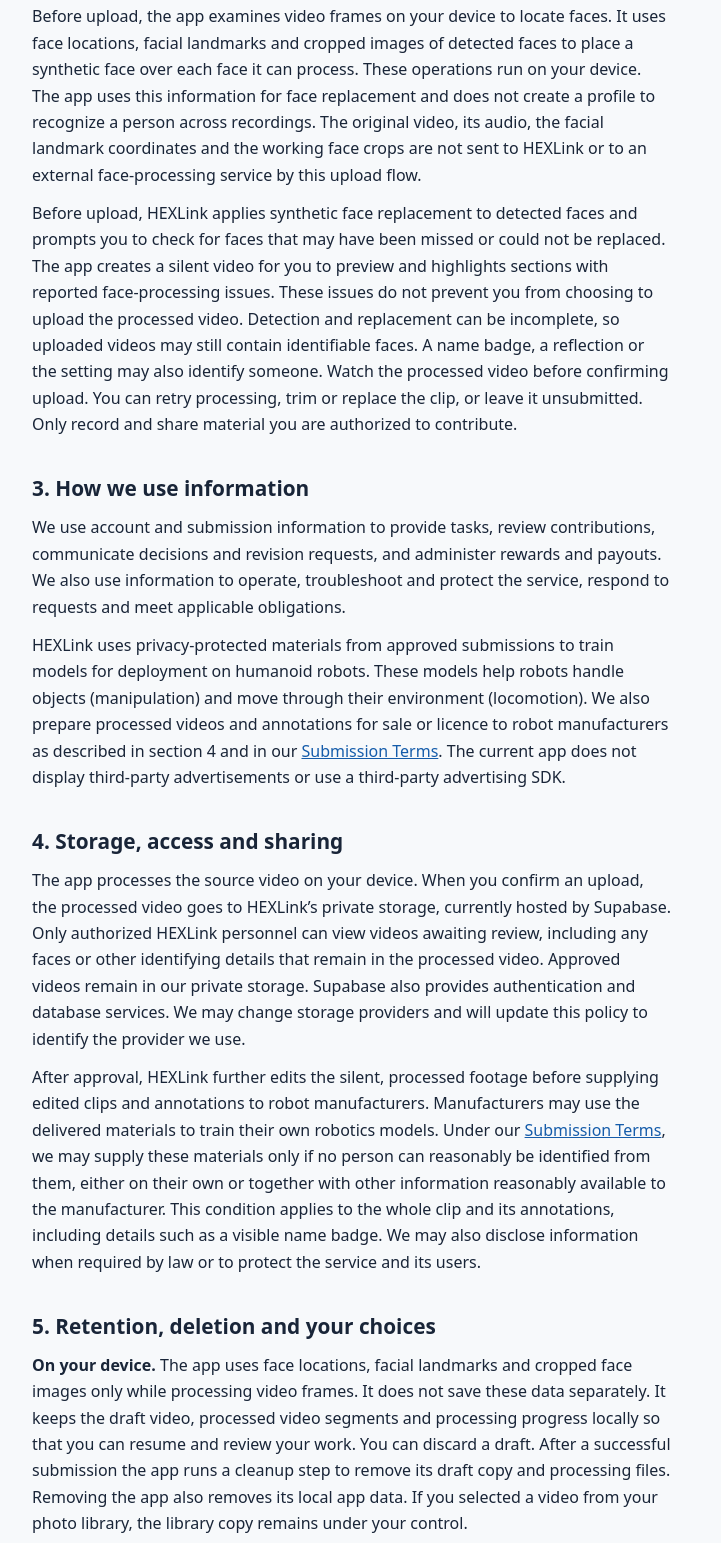
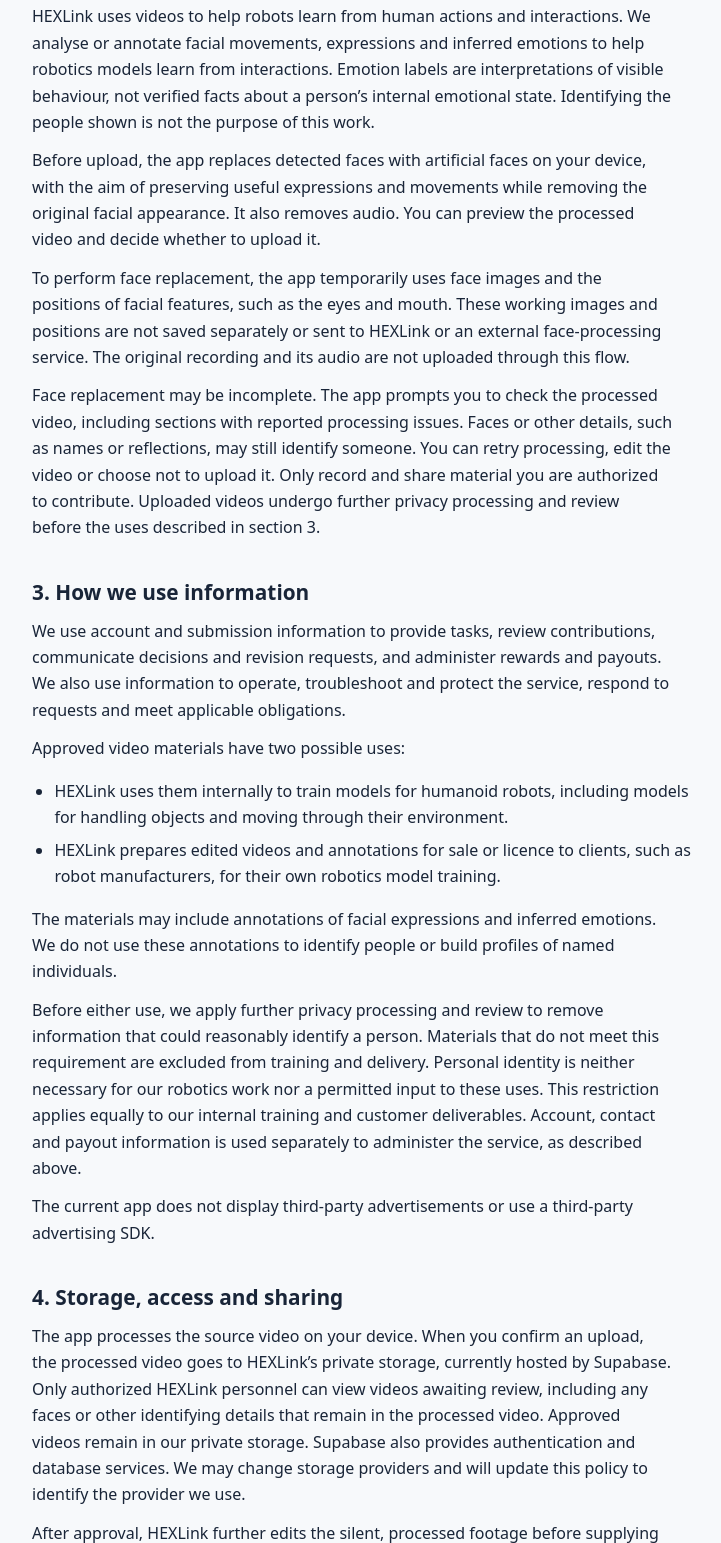
Before and after one commit to hexlink-app/hexlink-app.github.io, a plain HTML site: page index.html in a window 1280 px wide. Shown: the part 892-2435 px from the top of the page, without its empty margins (252-973 px from the left). Drawn offline with Linux system fonts and the light colour scheme.

Commit message:
Clarify robotics data uses and six-month deletion policy

```diff
--- a/index.html
+++ b/index.html
@@ -38,23 +38,29 @@
 <p>When you confirm an upload in this iOS version, we receive the processed, silent video described in section 2, your submission notes, and information linking the submission to your account and task. We keep file details such as name, type, size, duration and dimensions, together with upload status, review decisions and timestamps. Our hosting provider may process connection information and service logs to deliver and secure the service.</p>
 <h2 id="2-recording-face-replacement-and-your-choice-to-upload">2. Recording, face replacement and your choice to upload</h2>
 <p>When you record a video or choose one from your device, HEXLink uses a local copy as a draft. You can manage camera, microphone and photo access in your device settings. If the source video includes audio, it remains present in the source copy until that copy is removed.</p>
-<p>Before upload, the app examines video frames on your device to locate faces. It uses face locations, facial landmarks and cropped images of detected faces to place a synthetic face over each face it can process. These operations run on your device. The app uses this information for face replacement and does not create a profile to recognize a person across recordings. The original video, its audio, the facial landmark coordinates and the working face crops are not sent to HEXLink or to an external face-processing service by this upload flow.</p>
-<p>Before upload, HEXLink applies synthetic face replacement to detected faces and prompts you to check for faces that may have been missed or could not be replaced. The app creates a silent video for you to preview and highlights sections with reported face-processing issues. These issues do not prevent you from choosing to upload the processed video. Detection and replacement can be incomplete, so uploaded videos may still contain identifiable faces. A name badge, a reflection or the setting may also identify someone. Watch the processed video before confirming upload. You can retry processing, trim or replace the clip, or leave it unsubmitted. Only record and share material you are authorized to contribute.</p>
+<p>HEXLink uses videos to help robots learn from human actions and interactions. We analyse or annotate facial movements, expressions and inferred emotions to help robotics models learn from interactions. Emotion labels are interpretations of visible behaviour, not verified facts about a person’s internal emotional state. Identifying the people shown is not the purpose of this work.</p>
+<p>Before upload, the app replaces detected faces with artificial faces on your device, with the aim of preserving useful expressions and movements while removing the original facial appearance. It also removes audio. You can preview the processed video and decide whether to upload it.</p>
+<p>To perform face replacement, the app temporarily uses face images and the positions of facial features, such as the eyes and mouth. These working images and positions are not saved separately or sent to HEXLink or an external face-processing service. The original recording and its audio are not uploaded through this flow.</p>
+<p>Face replacement may be incomplete. The app prompts you to check the processed video, including sections with reported processing issues. Faces or other details, such as names or reflections, may still identify someone. You can retry processing, edit the video or choose not to upload it. Only record and share material you are authorized to contribute. Uploaded videos undergo further privacy processing and review before the uses described in section 3.</p>
 <h2 id="3-how-we-use-information">3. How we use information</h2>
 <p>We use account and submission information to provide tasks, review contributions, communicate decisions and revision requests, and administer rewards and payouts. We also use information to operate, troubleshoot and protect the service, respond to requests and meet applicable obligations.</p>
-<p>HEXLink uses privacy-protected materials from approved submissions to train models for deployment on humanoid robots. These models help robots handle objects (manipulation) and move through their environment (locomotion). We also prepare processed videos and annotations for sale or licence to robot manufacturers as described in section 4 and in our <a href="https://hexlink-app.github.io/terms.html">Submission Terms</a>. The current app does not display third-party advertisements or use a third-party advertising SDK.</p>
+<p>Approved video materials have two possible uses:</p>
+<ul><li>HEXLink uses them internally to train models for humanoid robots, including models for handling objects and moving through their environment.</li><li>HEXLink prepares edited videos and annotations for sale or licence to clients, such as robot manufacturers, for their own robotics model training.</li></ul>
+<p>The materials may include annotations of facial expressions and inferred emotions. We do not use these annotations to identify people or build profiles of named individuals.</p>
+<p>Before either use, we apply further privacy processing and review to remove information that could reasonably identify a person. Materials that do not meet this requirement are excluded from training and delivery. Personal identity is neither necessary for our robotics work nor a permitted input to these uses. This restriction applies equally to our internal training and customer deliverables. Account, contact and payout information is used separately to administer the service, as described above.</p>
+<p>The current app does not display third-party advertisements or use a third-party advertising SDK.</p>
 <h2 id="4-storage-access-and-sharing">4. Storage, access and sharing</h2>
 <p>The app processes the source video on your device. When you confirm an upload, the processed video goes to HEXLink’s private storage, currently hosted by Supabase. Only authorized HEXLink personnel can view videos awaiting review, including any faces or other identifying details that remain in the processed video. Approved videos remain in our private storage. Supabase also provides authentication and database services. We may change storage providers and will update this policy to identify the provider we use.</p>
 <p>After approval, HEXLink further edits the silent, processed footage before supplying edited clips and annotations to robot manufacturers. Manufacturers may use the delivered materials to train their own robotics models. Under our <a href="https://hexlink-app.github.io/terms.html">Submission Terms</a>, we may supply these materials only if no person can reasonably be identified from them, either on their own or together with other information reasonably available to the manufacturer. This condition applies to the whole clip and its annotations, including details such as a visible name badge. We may also disclose information when required by law or to protect the service and its users.</p>
 <h2 id="5-retention-deletion-and-your-choices">5. Retention, deletion and your choices</h2>
-<p><strong>On your device.</strong> The app uses face locations, facial landmarks and cropped face images only while processing video frames. It does not save these data separately. It keeps the draft video, processed video segments and processing progress locally so that you can resume and review your work. You can discard a draft. After a successful submission the app runs a cleanup step to remove its draft copy and processing files. Removing the app also removes its local app data. If you selected a video from your photo library, the library copy remains under your control.</p>
-<p><strong>Uploaded videos.</strong> We delete uploaded videos when we reject a submission or when an upload is abandoned. If we approve your submission, we retain the processed video in HEXLink’s private storage for the purposes described in sections 3 and 4. These retention and deletion practices also apply to any identifiable faces remaining in uploaded videos. Approved videos have no scheduled expiry. You can request deletion of an individual video by emailing the address in section 7. We will remove that video from storage under HEXLink’s control, currently hosted by Supabase.</p>
-<p><strong>Products already delivered.</strong> Under our Submission Terms, manufacturers may continue to exercise rights already granted in edited materials that no longer identify anyone, including after we delete your video or account. We retain account and payout records as needed to operate the service and meet applicable obligations.</p>
+<p><strong>On your device.</strong> The app temporarily uses face images and the positions of facial features, such as the eyes and mouth, to replace faces. It does not save these working images or positions separately. It keeps the draft video, processed video segments and processing progress locally so that you can resume and review your work. You can discard a draft. After a successful submission the app runs a cleanup step to remove its draft copy and processing files. Removing the app also removes its local app data. If you selected a video from your photo library, the library copy remains under your control.</p>
+<p><strong>Uploaded videos.</strong> We delete rejected and abandoned uploads. We retain approved videos while preparing and using them for the purposes in section 3. We delete video copies held by HEXLink within six months after all applicable internal training and client delivery uses of that video have been completed. If a video has both uses, the six-month period begins after both are complete; if it has only one use, it begins after that use is complete. This period does not begin on upload. The same schedule applies to associated facial-expression and inferred-emotion annotations held by HEXLink, and to any identifying details remaining in the stored video. You can request deletion of an individual video by emailing the address in section 7. We will remove that video from storage under HEXLink’s control, currently hosted by Supabase.</p>
+<p><strong>Products already delivered.</strong> The six-month deletion period applies to HEXLink-controlled copies, not materials already delivered to clients. Under our Submission Terms, clients may retain and use delivered materials that no longer reasonably identify anyone under the rights already granted, including after HEXLink deletes its copies or your account. We retain account and payout records as needed to operate the service and meet applicable obligations.</p>
 <p><strong>Deletion requests.</strong> Go to Profile &gt; Request account deletion in the app. We aim to complete deletion of the account and associated data within 30 days of the request and will confirm completion at your registered email address. Removing the app from your device does not delete an uploaded submission. Contact us to request access or correction, or to withdraw consent where applicable. We may retain limited records required by law or to resolve a payment, dispute or security issue. Withdrawing consent needed for a feature may prevent us from providing that feature.</p>
 <h2 id="6-updates">6. Updates</h2>
 <p>We will post changes here with a new effective date and provide any additional notice or obtain any permission required before new uses or disclosures begin.</p>
 <h2 id="7-contact">7. Contact</h2>
-<p>For privacy questions or requests, email <a href="mailto:hexlink.app@outlook.com"><span>hexlink.app@outlook.com</span></a>.</p>
+<p>For privacy questions or requests, email <a href="mailto:hexlink.app@outlook.com">hexlink.app@outlook.com</a>.</p>
     </main>
     <footer><div>© HEXLink · Privacy Policy · <a href="terms.html">Terms of Service and Submission Terms</a></div></footer>
   </body>
```
